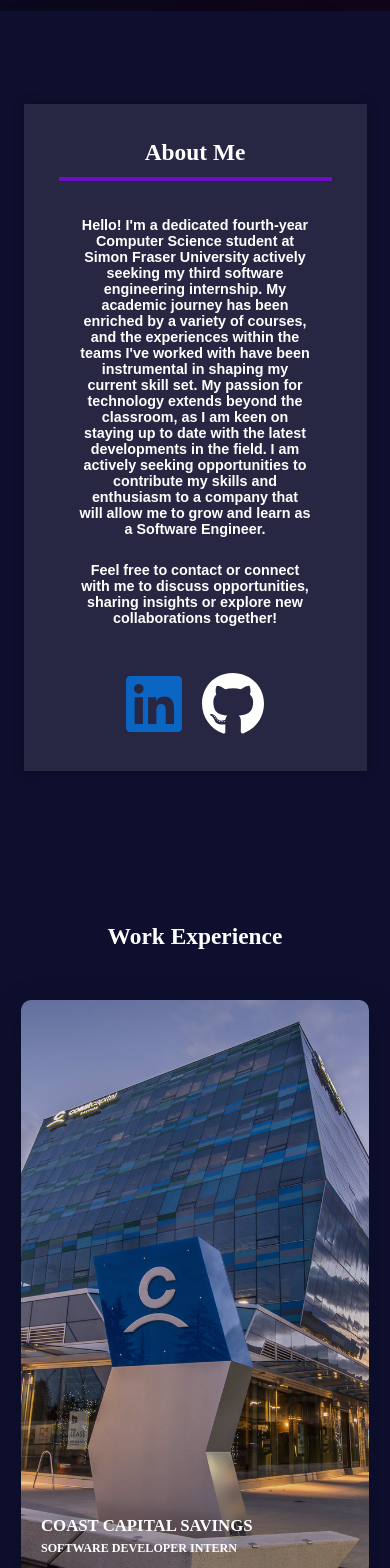
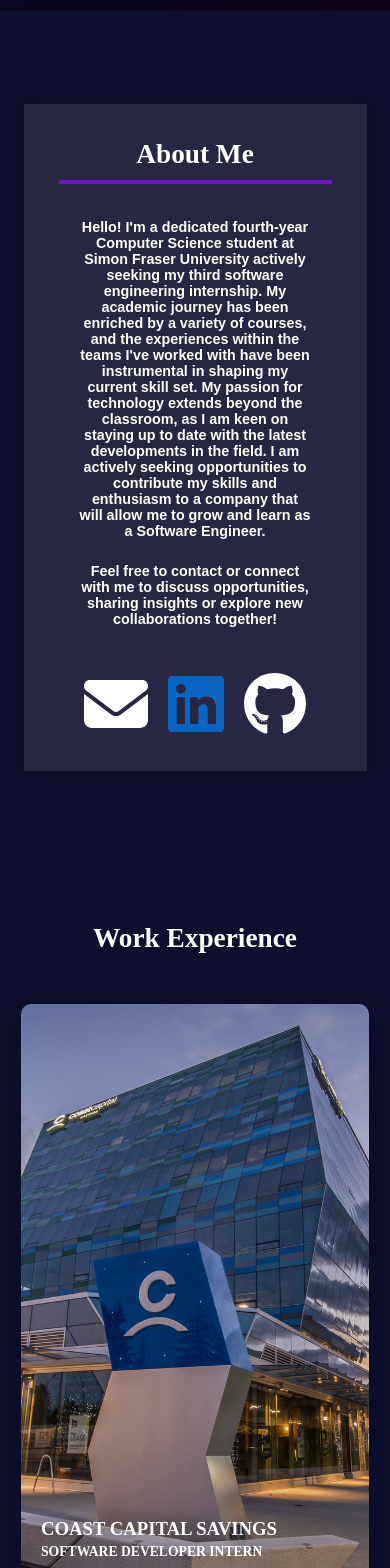
Before and after one commit to HarisAhmad16/HarisAhmad16.github.io, a React (Create React App) app: page / in a window 390 px wide. Shown: the part 840-2408 px from the top of the page. Built offline with nearby package versions, Linux system fonts and the light colour scheme.

Commit message:
Experience details and sizing

```diff
--- a/package.json
+++ b/package.json
@@ -5,6 +5,7 @@
   "dependencies": {
     "@fortawesome/fontawesome-svg-core": "^6.5.1",
     "@fortawesome/free-brands-svg-icons": "^6.5.1",
+    "@fortawesome/free-solid-svg-icons": "^6.5.1",
     "@fortawesome/react-fontawesome": "^0.2.0",
     "@testing-library/jest-dom": "^5.16.5",
     "@testing-library/react": "^13.4.0",
--- a/src/components/About.js
+++ b/src/components/About.js
@@ -1,6 +1,7 @@
 import React from "react";
 import { FontAwesomeIcon } from "@fortawesome/react-fontawesome";
 import { faLinkedin, faGithub } from "@fortawesome/free-brands-svg-icons";
+import { faEnvelope } from "@fortawesome/free-solid-svg-icons";
 import '../styles/about.css';
 
 class About extends React.Component {
@@ -15,9 +16,12 @@
           </h3>
 
           <h3 className="lowdetails">
-          Feel free to contact or connect with me to discuss opportunities, sharing insights or explore new collaborations together!
+            Feel free to contact or connect with me to discuss opportunities, sharing insights or explore new collaborations together!
           </h3>
           <div className="social-icons">
+            <a href="mailto:mha149@sfu.ca" className="mail-icon">
+              <FontAwesomeIcon icon={faEnvelope} size="4x" />
+            </a>
             <a href="https://www.linkedin.com/in/harisahmad16/" target="_blank" rel="noopener noreferrer" className="linkedin-icon">
               <FontAwesomeIcon icon={faLinkedin} size="4x" />
             </a>
--- a/src/components/Experience.js
+++ b/src/components/Experience.js
@@ -13,13 +13,13 @@
           <Section
             heading="COAST CAPITAL SAVINGS"
             subheading="Software Developer Intern"
-            details="Lorem ipsum dolor sit amet, consectetur adipiscing elit. Integer non ultrices felis. Suspendisse consectetur dignissim orci, ac faucibus felis viverra a. Proin vitae vestibulum quam. Maecenas sed dictum nisl. Nullam non nulla ac quam malesuada ullamcorper et quis ex. Ut pellentesque sit amet est in sodales. Maecenas efficitur, mi a blandit tincidunt, nisi mi interdum erat, in pellentesque ipsum dui sed ipsum. Aenean sit amet massa dui. Etiam a nisl id metus condimentum viverra. Phasellus mauris libero, pulvinar at dictum nec, maximus sit amet odio. Nam in convallis quam. Ut varius laoreet malesuada. Duis vehicula varius augue, efficitur aliquet nunc congue sit amet."
+            details="As a member of the Core Banking Team, I had the opportunity to explore and deepen my understanding of the software responsible for managing our banking transactions and accounts. I actively contributed by performing various data fixes that addressed numerous financial impacts across different database records. In this role, I created Python scripts to export and evaluate monetary values in CSV format, enabling me to generate solutions and gather key insights for the business. I developed multi-threaded programs designed to check and resolve more than 100,000 incorrect credit card statuses. Also, I had the opportunity to expand my knowledge of APIs through one-on-one sessions which allowed me to apply this knowledge in correcting interest payment errors in the core banking system by configuring the penalty rate API, resolving incorrect charges for 1200 bank members."
             imageUrl={ccs}
           />
           <Section
             heading="ARTICLE"
             subheading="Full Stack Software Engineer Intern"
-            details="Lorem ipsum dolor sit amet, consectetur adipiscing elit. Integer non ultrices felis. Suspendisse consectetur dignissim orci, ac faucibus felis viverra a. Proin vitae vestibulum quam. Maecenas sed dictum nisl. Nullam non nulla ac quam malesuada ullamcorper et quis ex. Ut pellentesque sit amet est in sodales. Maecenas efficitur, mi a blandit tincidunt, nisi mi interdum erat, in pellentesque ipsum dui sed ipsum. Aenean sit amet massa dui. Etiam a nisl id metus condimentum viverra. Phasellus mauris libero, pulvinar at dictum nec, maximus sit amet odio. Nam in convallis quam. Ut varius laoreet malesuada. Duis vehicula varius augue, efficitur aliquet nunc congue sit amet."
+            details="As a member of the Warehouse Team, I participated in all areas of the software development lifecycle, including building solutions for web storefronts and internal supply chain applications, as well as creating test automation suites. The main project I worked on involved deploying a tool on an RF Scanner to address box-scanning issues for warehouse workers. I utilized various technologies such as Vue, TypeScript, Java, Spring Boot, Apache Kafka, and Docker. The tool's development was guided by Figma prototypes from the UI/UX team and tested using Jest and JUnit. I also had the opportunity to delve deeper into the business architectures and gain a more thorough understanding of the migration process from a Monolithic to Microservices architecture."
             imageUrl={article}
           />
         </div>
--- a/src/styles/about.css
+++ b/src/styles/about.css
@@ -48,6 +48,11 @@
   color: #fff;
 }
 
+.social-icons .mail-icon {
+  color: #fff;
+}
+
+
 .aboutcard {
   display: flex;
   flex-direction: column;
@@ -71,7 +76,7 @@
 
 @media screen and (max-width: 600px) {
   .title {
-    font-size: 6vw;
+    font-size: 7vw;
   }
 
   .aboutcard {
--- a/src/styles/experience.css
+++ b/src/styles/experience.css
@@ -14,6 +14,6 @@
 
 @media screen and (max-width: 600px) {
   .exptitle {
-    font-size: 6vw;
+    font-size: 7vw;
   }
 }
--- a/src/styles/section.css
+++ b/src/styles/section.css
@@ -61,7 +61,7 @@
   }
 
   p {
-    inset: auto auto 200px 30px;
+    inset: auto auto 120px 30px;
   }
 
   a {
@@ -71,12 +71,12 @@
   }
 
   &:hover .heading {
-    inset: auto auto 420px 30px;
+    inset: auto auto 340px 30px;
     transition: inset 0.3s ease-out;
   }
 
   &:hover .subheading {
-    inset: auto auto 380px 30px;
+    inset: auto auto 300px 30px;
     transition: inset 0.3s ease-out;
   }
 
@@ -97,7 +97,7 @@
 }
 
 .hovered {
-  background-color: #fff;
+  background-color: #0E0F2E;
 }
 
 @media (max-width: 600px) {
@@ -111,12 +111,12 @@
   }
 
   .card .heading {
-    font-size: 4.3vw;
+    font-size: 4.8vw;
     inset: auto auto 40px 20px;
   }
 
   .card .subheading {
-    font-size: 3.1vw;
+    font-size: 3.5vw;
     inset: auto auto 20px 20px;
   }
 
```
Also changed, not shown: src/images/test.jpg (added), 1 other file (tests, documents, lock files or other folders).
